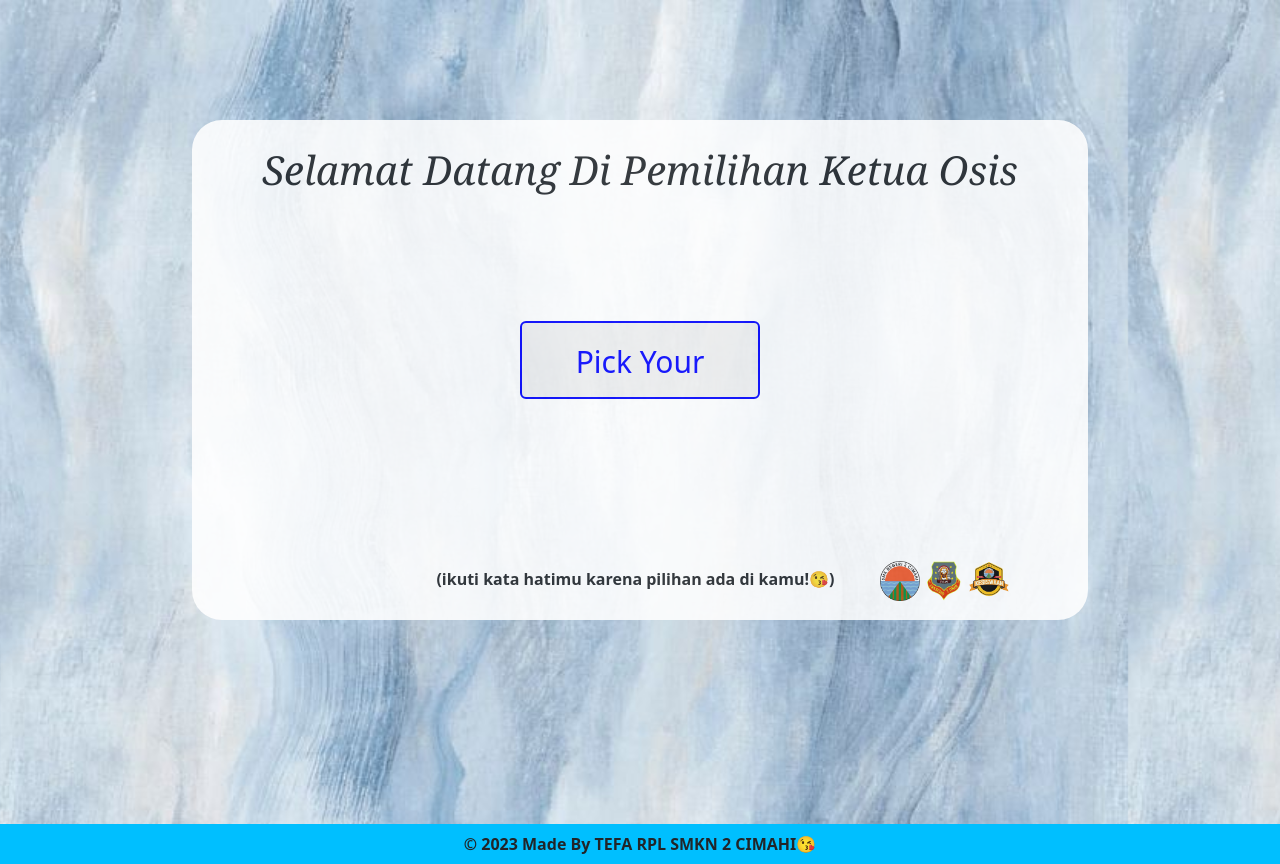
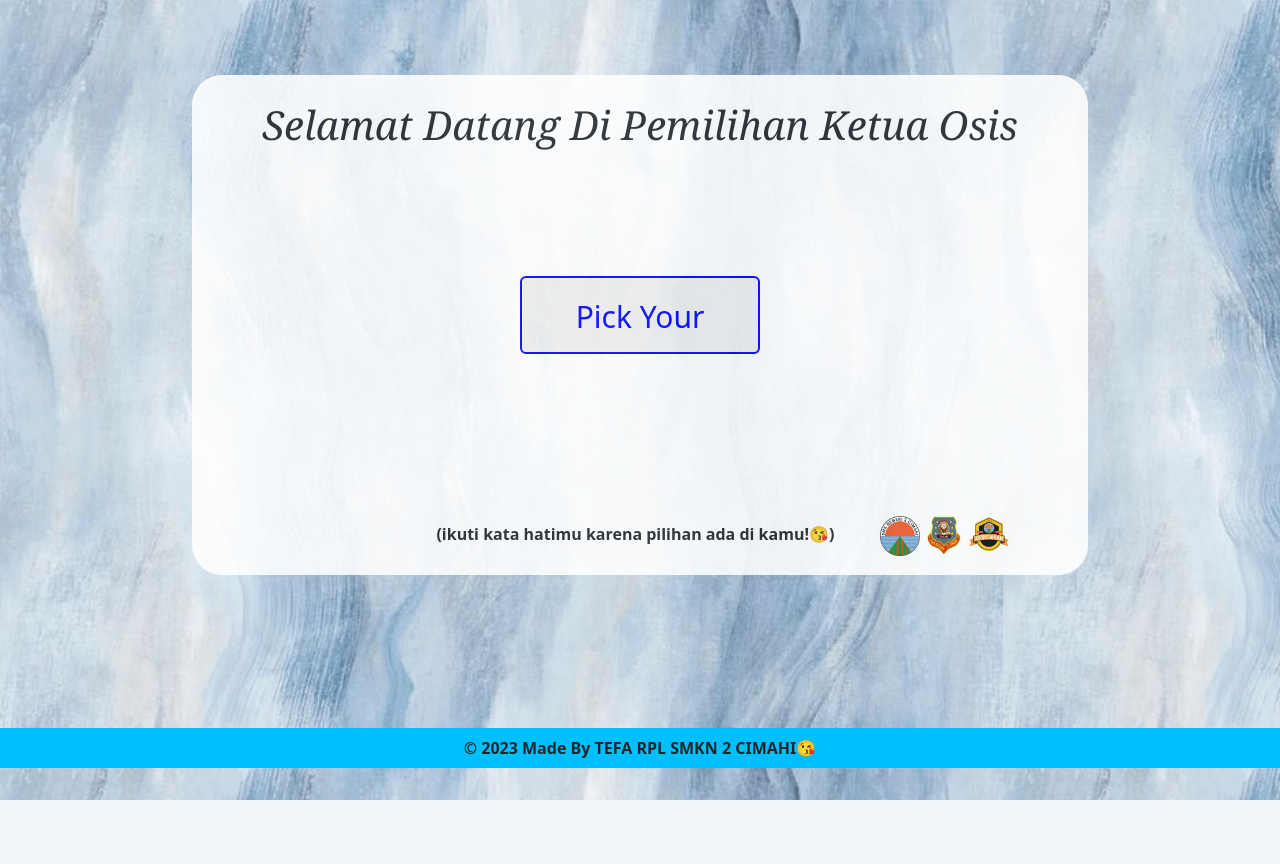
Before and after one commit to msa209hua/pemilos, a PHP site: page /pemilos/ in a window 1280 px wide. After the commit the page ends 800 px from the top, so only its background shows below. Run offline with PHP 8.4, Linux system fonts and the light colour scheme.

Commit message:
no scroll index

```diff
--- a/index.php
+++ b/index.php
@@ -65,7 +65,7 @@ button:active:before {
     width: 100%;
     height: 40px;
     background-color: deepskyblue;
-    margin-top: 204px;
+    margin-top: 153px;
     font-weight: 700;
         }
 .foot p {
@@ -82,7 +82,7 @@ button:active:before {
         bgcolor="white"
         width="70%"
         height="500px"
-        style="margin-top : 120px;
+        style="margin-top : 75px;
         text-align: center;
         border-radius: 30px;
         opacity: 0.88;
```
